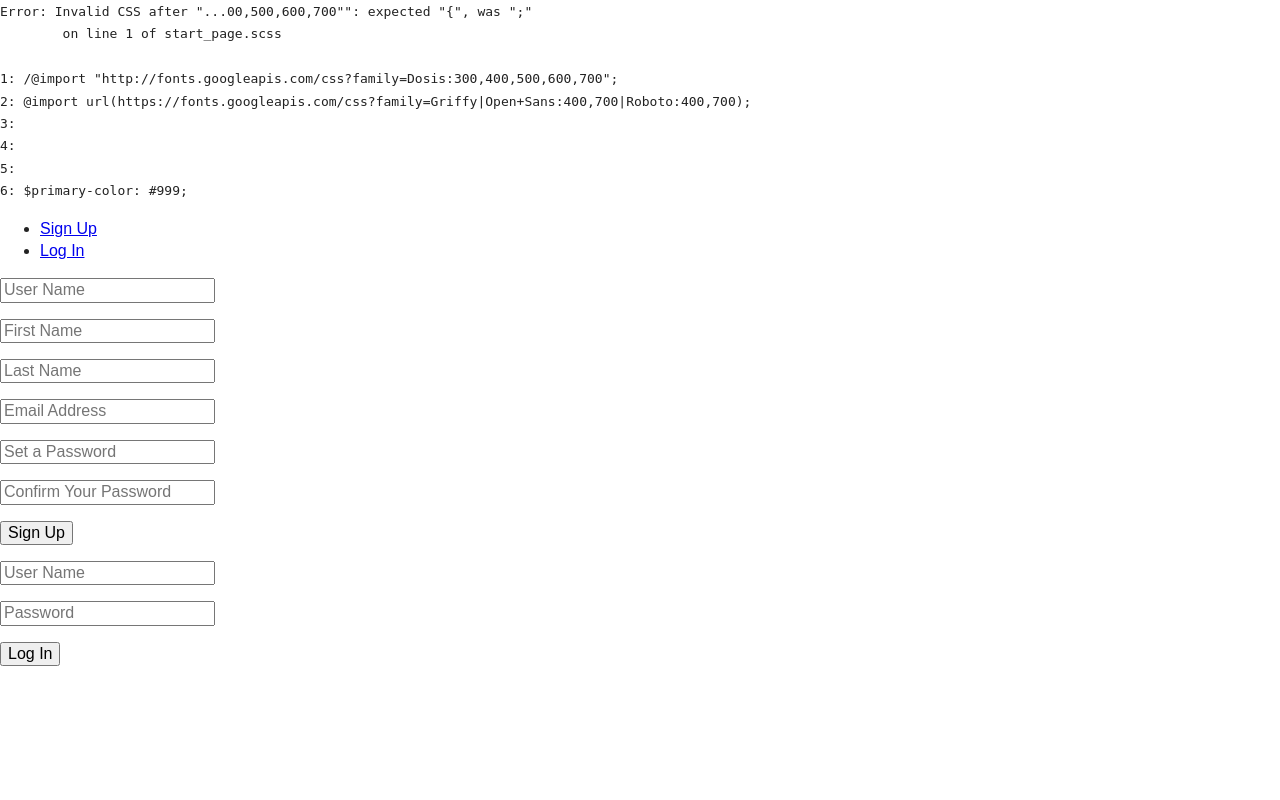
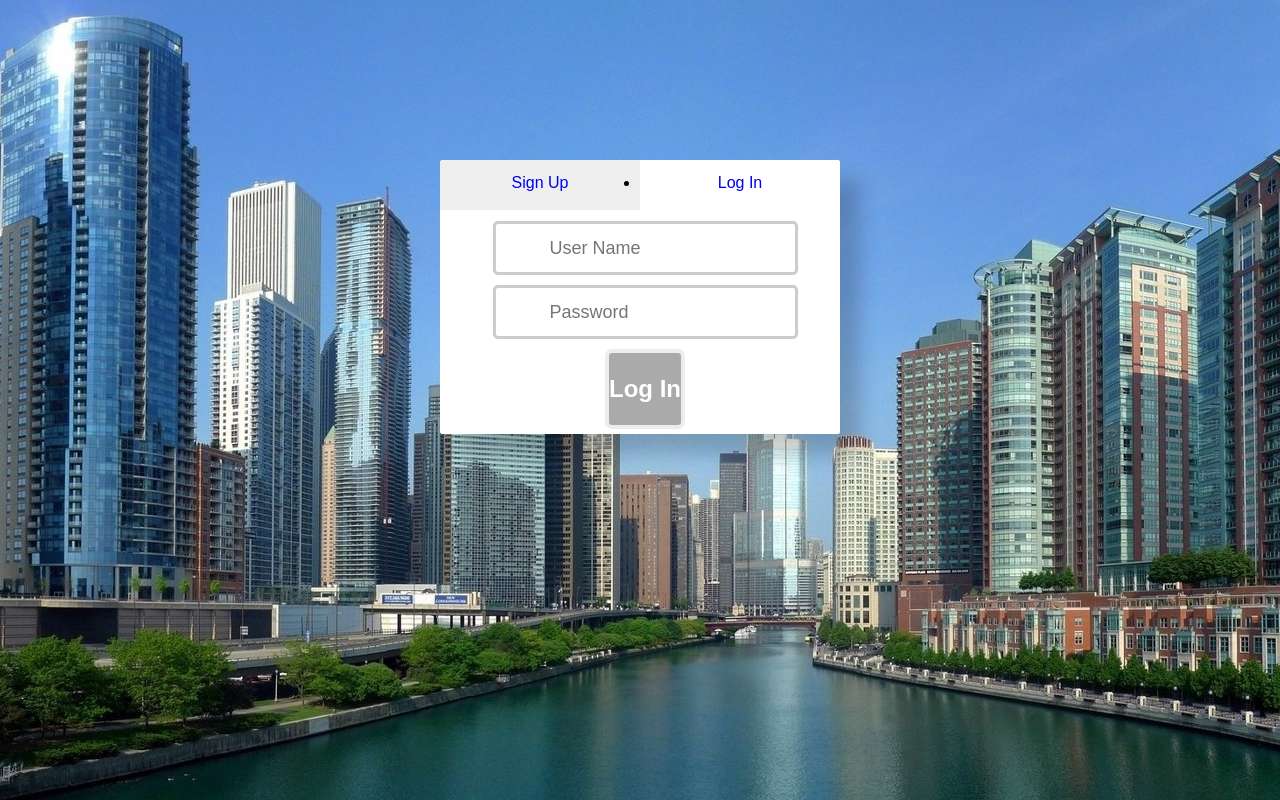
Before and after one commit to FaezeGhorbanpour/MyBlog, a Django app: page / in a window 1280 px wide. Run offline with Django 3.2, Linux system fonts and the light colour scheme; parts of the project's set-up code (start-up, migrations or seed data) failed here and were passed over; some libraries are stand-ins or nearby versions.

Commit message:
phase3-24

```diff
--- a/MyBlog/static/css/blog_page.css
+++ b/MyBlog/static/css/blog_page.css
@@ -1,4 +1,5 @@
-@import url(https://fonts.googleapis.com/css?family=Griffy|Open+Sans:400,700|Roboto:400,700);
+@import "//fonts.googleapis.com/css?family=Dosis:300,400,500,600,700";
+@import url(//fonts.googleapis.com/css?family=Griffy|Open+Sans:400,700|Roboto:400,700);
 *, *:before, *:after {
   -webkit-boxsizing: bordersize;
   -moz-boxsizing: bordersize;
--- a/MyBlog/static/css/blog_page.scss
+++ b/MyBlog/static/css/blog_page.scss
@@ -1,5 +1,5 @@
-//@import "http://fonts.googleapis.com/css?family=Dosis:300,400,500,600,700";
-@import url(https://fonts.googleapis.com/css?family=Griffy|Open+Sans:400,700|Roboto:400,700);
+@import "//fonts.googleapis.com/css?family=Dosis:300,400,500,600,700";
+@import url(//fonts.googleapis.com/css?family=Griffy|Open+Sans:400,700|Roboto:400,700);
 
 
 $bg-body: #f9f9f9;
--- a/MyBlog/static/css/main_page.css
+++ b/MyBlog/static/css/main_page.css
@@ -1,4 +1,4 @@
-@import url(https://fonts.googleapis.com/css?family=Griffy|Open+Sans:400,700|Roboto:400,700);
+@import url(//fonts.googleapis.com/css?family=Griffy|Open+Sans:400,700|Roboto:400,700);
 body header:after, body header:before {
   content: '';
   display: block;
--- a/MyBlog/static/css/main_page.scss
+++ b/MyBlog/static/css/main_page.scss
@@ -1,5 +1,5 @@
-//@import "http://fonts.googleapis.com/css?family=Dosis:300,400,500,600,700";
-@import url(https://fonts.googleapis.com/css?family=Griffy|Open+Sans:400,700|Roboto:400,700);
+//@import "//fonts.googleapis.com/css?family=Dosis:300,400,500,600,700";
+@import url(//fonts.googleapis.com/css?family=Griffy|Open+Sans:400,700|Roboto:400,700);
 
 
 $bg-body: #f9f9f9;
--- a/MyBlog/static/css/start_page.css
+++ b/MyBlog/static/css/start_page.css
@@ -1,42 +1,113 @@
-/*
-Error: Invalid CSS after "...00,500,600,700"": expected "{", was ";"
-        on line 1 of start_page.scss
+@import url(https//fonts.googleapis.com/css?family=Griffy|Open+Sans:400,700|Roboto:400,700);
+*, *:before, *:after {
+  -webkit-boxsizing: bordersize;
+  -moz-boxsizing: bordersize;
+  -ms-boxsizing: bordersize;
+  -o-boxsizing: bordersize;
+  margin: 0;
+  padding: 0;
+  border: 0;
+  font: inherit;
+  vertical-align: baseline; }
 
-1: /@import "http://fonts.googleapis.com/css?family=Dosis:300,400,500,600,700";
-2: @import url(https://fonts.googleapis.com/css?family=Griffy|Open+Sans:400,700|Roboto:400,700);
-3:
-4:
-5:
-6: $primary-color: #999;
+a {
+  text-decoration-line: none;
+  height: 100%;
+  width: 100%;
+  text-align: center; }
 
-Backtrace:
-start_page.scss:1
-E:/Ruby200/lib/ruby/gems/2.0.0/gems/sass-3.4.24/lib/sass/scss/parser.rb:1207:in `expected'
-E:/Ruby200/lib/ruby/gems/2.0.0/gems/sass-3.4.24/lib/sass/scss/parser.rb:1137:in `expected'
-E:/Ruby200/lib/ruby/gems/2.0.0/gems/sass-3.4.24/lib/sass/scss/parser.rb:1132:in `tok!'
-E:/Ruby200/lib/ruby/gems/2.0.0/gems/sass-3.4.24/lib/sass/scss/parser.rb:665:in `block'
-E:/Ruby200/lib/ruby/gems/2.0.0/gems/sass-3.4.24/lib/sass/scss/parser.rb:658:in `ruleset'
-E:/Ruby200/lib/ruby/gems/2.0.0/gems/sass-3.4.24/lib/sass/scss/parser.rb:684:in `block_child'
-E:/Ruby200/lib/ruby/gems/2.0.0/gems/sass-3.4.24/lib/sass/scss/parser.rb:674:in `block_contents'
-E:/Ruby200/lib/ruby/gems/2.0.0/gems/sass-3.4.24/lib/sass/scss/parser.rb:125:in `stylesheet'
-E:/Ruby200/lib/ruby/gems/2.0.0/gems/sass-3.4.24/lib/sass/scss/parser.rb:41:in `parse'
-E:/Ruby200/lib/ruby/gems/2.0.0/gems/sass-3.4.24/lib/sass/engine.rb:406:in `_to_tree'
-E:/Ruby200/lib/ruby/gems/2.0.0/gems/sass-3.4.24/lib/sass/engine.rb:381:in `_render_with_sourcemap'
-E:/Ruby200/lib/ruby/gems/2.0.0/gems/sass-3.4.24/lib/sass/engine.rb:298:in `render_with_sourcemap'
-E:/Ruby200/lib/ruby/gems/2.0.0/gems/sass-3.4.24/lib/sass/plugin/compiler.rb:492:in `update_stylesheet'
-E:/Ruby200/lib/ruby/gems/2.0.0/gems/sass-3.4.24/lib/sass/plugin/compiler.rb:215:in `block in update_stylesheets'
-E:/Ruby200/lib/ruby/gems/2.0.0/gems/sass-3.4.24/lib/sass/plugin/compiler.rb:209:in `each'
-E:/Ruby200/lib/ruby/gems/2.0.0/gems/sass-3.4.24/lib/sass/plugin/compiler.rb:209:in `update_stylesheets'
-E:/Ruby200/lib/ruby/gems/2.0.0/gems/sass-3.4.24/lib/sass/plugin.rb:82:in `update_stylesheets'
-E:/Ruby200/lib/ruby/gems/2.0.0/gems/sass-3.4.24/lib/sass/exec/sass_scss.rb:340:in `watch_or_update'
-E:/Ruby200/lib/ruby/gems/2.0.0/gems/sass-3.4.24/lib/sass/exec/sass_scss.rb:51:in `process_result'
-E:/Ruby200/lib/ruby/gems/2.0.0/gems/sass-3.4.24/lib/sass/exec/base.rb:52:in `parse'
-E:/Ruby200/lib/ruby/gems/2.0.0/gems/sass-3.4.24/lib/sass/exec/base.rb:19:in `parse!'
-E:/Ruby200/lib/ruby/gems/2.0.0/gems/sass-3.4.24/bin/scss:13:in `<top (required)>'
-E:/Ruby200/bin/scss:23:in `load'
-E:/Ruby200/bin/scss:23:in `<main>'
-*/
-body:before {
-  white-space: pre;
-  font-family: monospace;
-  content: "Error: Invalid CSS after \"...00,500,600,700\"\": expected \"{\", was \";\"\A         on line 1 of start_page.scss\A \A 1: /@import \"http://fonts.googleapis.com/css?family=Dosis:300,400,500,600,700\";\A 2: @import url(https://fonts.googleapis.com/css?family=Griffy|Open+Sans:400,700|Roboto:400,700);\A 3: \A 4: \A 5: \A 6: $primary-color: #999;"; }
+body, html {
+  height: 100%;
+  width: 100%;
+  background-color: #cccccc;
+  background-image: url("../img/view1.jpg");
+  background-repeat: no-repeat;
+  background-attachment: fixed;
+  background-position: center;
+  text-align: center; }
+  body .wrapper, html .wrapper {
+    max-width: 400px;
+    width: 50%;
+    height: auto;
+    background: #fff;
+    border-radius: 3px;
+    margin: auto;
+    top: 20%;
+    bottom: 20%;
+    overflow: hidden;
+    position: relative;
+    -webkit-box-shadow: rgba(0, 0, 0, 0.2) 20px 20px 20px;
+    -moz-box-shadow: rgba(0, 0, 0, 0.2) 20px 20px 20px;
+    -ms-box-shadow: rgba(0, 0, 0, 0.2) 20px 20px 20px;
+    -o-box-shadow: rgba(0, 0, 0, 0.2) 20px 20px 20px; }
+    body .wrapper .tab-group, html .wrapper .tab-group {
+      display: inline-block;
+      width: 100%;
+      height: 50px;
+      background: #eeeeee;
+      color: #999;
+      text-align: center; }
+      body .wrapper .tab-group .active, html .wrapper .tab-group .active {
+        background: #fff;
+        text-align: center;
+        color: black;
+        height: 100%;
+        -webkit-transition: all 0.35s ease-in-out;
+        -moz-transition: all 0.35s ease-in-out;
+        -ms-transition: all 0.35s ease-in-out;
+        -o-transition: all 0.35s ease-in-out; }
+      body .wrapper .tab-group li:first-child, html .wrapper .tab-group li:first-child {
+        width: 50%;
+        float: left;
+        padding: auto;
+        padding-top: 3%; }
+      body .wrapper .tab-group li:last-child, html .wrapper .tab-group li:last-child {
+        width: 50%;
+        float: right;
+        padding: auto;
+        padding-top: 3%; }
+    body .wrapper .tab-content #signup, body .wrapper .tab-content #login, html .wrapper .tab-content #signup, html .wrapper .tab-content #login {
+      -webkit-transition: all 0.35s ease-in-out;
+      -moz-transition: all 0.35s ease-in-out;
+      -ms-transition: all 0.35s ease-in-out;
+      -o-transition: all 0.35s ease-in-out; }
+      body .wrapper .tab-content #signup .form, body .wrapper .tab-content #login .form, html .wrapper .tab-content #signup .form, html .wrapper .tab-content #login .form {
+        background-color: white;
+        padding: 5px;
+        width: 100%;
+        position: relative; }
+        body .wrapper .tab-content #signup .form .feedback-input, body .wrapper .tab-content #login .form .feedback-input, html .wrapper .tab-content #signup .form .feedback-input, html .wrapper .tab-content #login .form .feedback-input {
+          color: "Dosis", arial, tahoma, verdana;
+          font-weight: 500;
+          font-size: 18px;
+          line-height: 22px;
+          background-color: white;
+          padding: 13px 13px 13px 54px;
+          margin-bottom: 10px;
+          border: 3px solid #cccccc;
+          -webkit-border-radius: 5px;
+          -moz-border-radius: 5px;
+          -ms-border-radius: 5px;
+          -o-border-radius: 5px; }
+        body .wrapper .tab-content #signup .form .button-blue, body .wrapper .tab-content #login .form .button-blue, html .wrapper .tab-content #signup .form .button-blue, html .wrapper .tab-content #login .form .button-blue {
+          border: #ededed solid 4px;
+          cursor: pointer;
+          background-color: #aaa;
+          color: white;
+          font-size: 24px;
+          padding-top: 22px;
+          padding-bottom: 22px;
+          -webkit-border-radius: 7px;
+          -moz-border-radius: 7px;
+          -ms-border-radius: 7px;
+          -o-border-radius: 7px;
+          font-weight: 700; }
+        body .wrapper .tab-content #signup .form .error, body .wrapper .tab-content #login .form .error, html .wrapper .tab-content #signup .form .error, html .wrapper .tab-content #login .form .error {
+          text-align: left;
+          color: #ff3333;
+          font-size: smaller;
+          font-style: italic; }
+    body .wrapper .tab-content .hide, html .wrapper .tab-content .hide {
+      display: none; }
+
+/*# sourceMappingURL=start_page.css.map */
--- a/MyBlog/static/css/start_page.scss
+++ b/MyBlog/static/css/start_page.scss
@@ -1,5 +1,5 @@
-//@import "http://fonts.googleapis.com/css?family=Dosis:300,400,500,600,700";
-@import url(https://fonts.googleapis.com/css?family=Griffy|Open+Sans:400,700|Roboto:400,700);
+//@import "//fonts.googleapis.com/css?family=Dosis:300,400,500,600,700";
+@import url(//fonts.googleapis.com/css?family=Griffy|Open+Sans:400,700|Roboto:400,700);
 
 
 
--- a/MyBlog/static/js/blog_page.js
+++ b/MyBlog/static/js/blog_page.js
@@ -1,6 +1,6 @@
 $(document).ready(function() {
 
-    var site_address = "http://127.0.0.1:8080";
+    var site_address = "https://dry-forest-74529.herokuapp.com/";
     var token = sessionStorage.getItem("token");
 
     $.urlParam = function (name) {
--- a/MyBlog/static/js/main_page.js
+++ b/MyBlog/static/js/main_page.js
@@ -1,5 +1,5 @@
 var token = sessionStorage.getItem("token");
-var site_address = "http://127.0.0.1:8080";
+var site_address = "https://dry-forest-74529.herokuapp.com/";
 $(".goTo").click(function (event) {
     $(".menu>ul").attr("display", "block")
 });
--- a/MyBlog/static/js/start_page.js
+++ b/MyBlog/static/js/start_page.js
@@ -1,5 +1,5 @@
 $(document).ready(function() {
-    var site_address = "http://127.0.0.1:8080";
+    var site_address = "https://dry-forest-74529.herokuapp.com/";
 
     $(".tab-group > li > a").click(function(event)
     {
```
Also changed, not shown: 3 other files.
